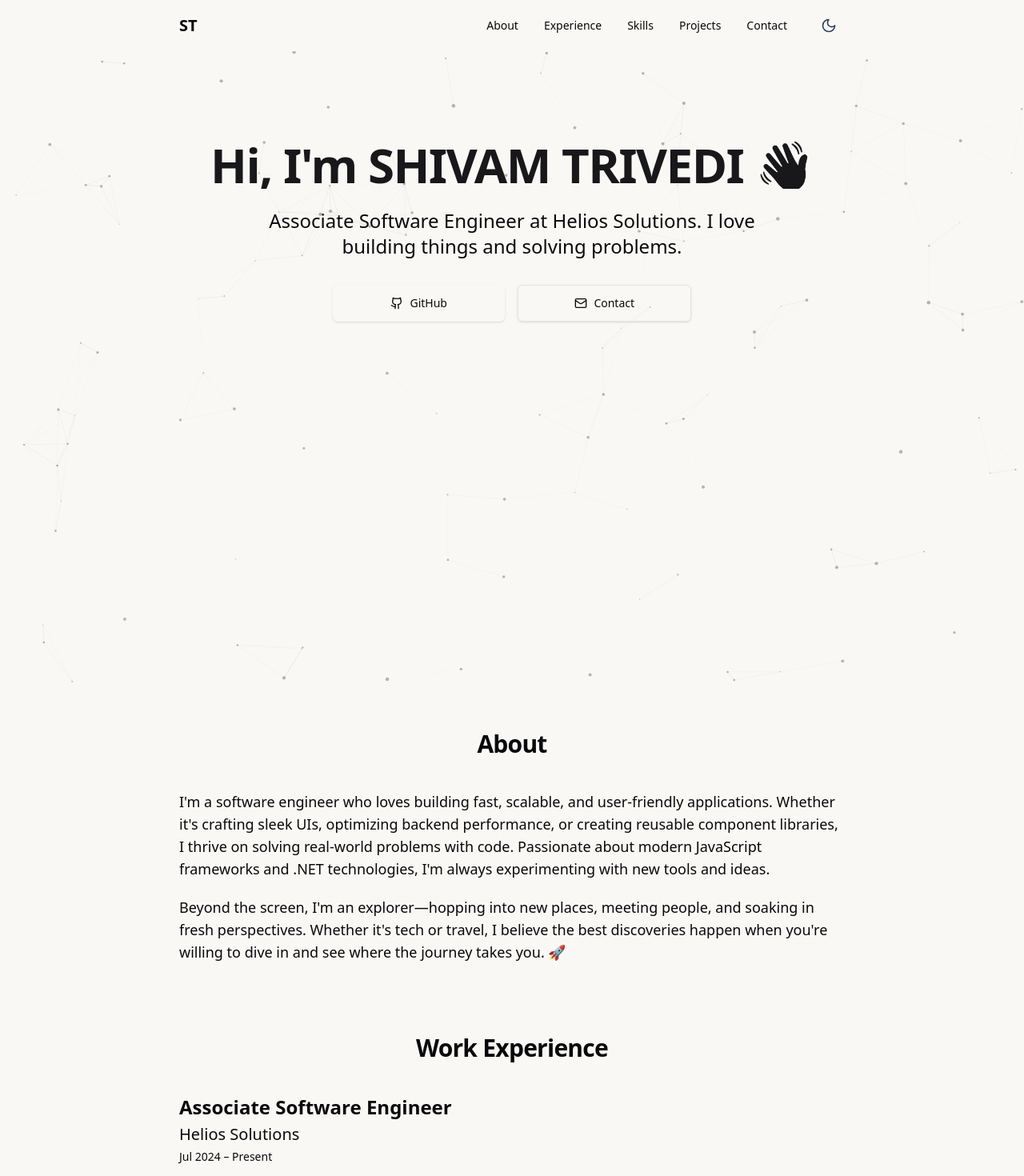
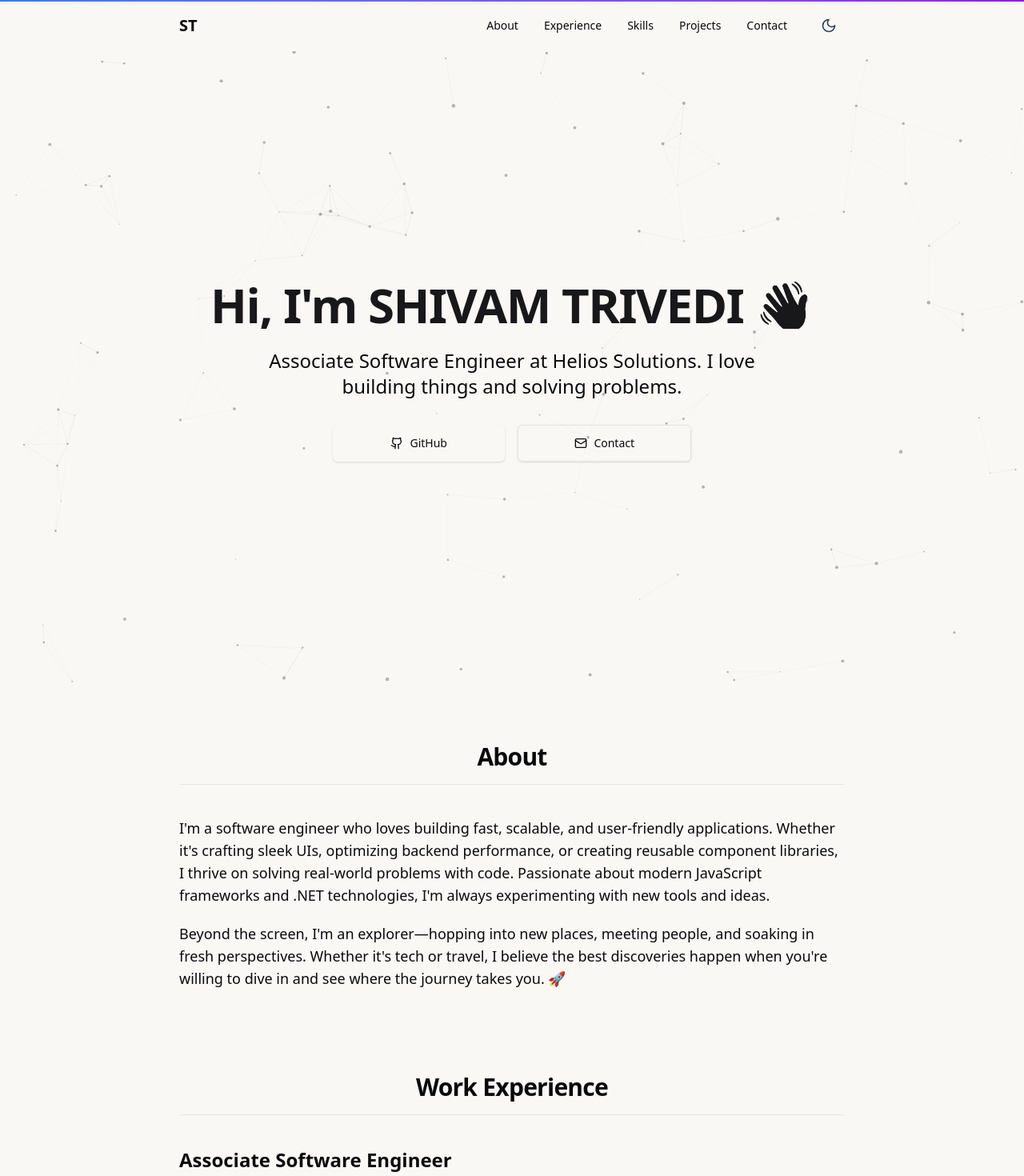
Before and after one commit to Shivam1303/portfolio, a Next.js app: page / in a window 1280 px wide. Shown: the top 1470 px of the page at 80% size. Built offline with nearby package versions, Linux system fonts and the light colour scheme.

Commit message:
Changes in scroll animations and progress bar

```diff
--- a/src/app/layout.tsx
+++ b/src/app/layout.tsx
@@ -2,6 +2,7 @@ import type { Metadata } from "next";
 import { Geist, Geist_Mono } from "next/font/google";
 import "./globals.css";
 import { ThemeProvider } from "@/components/theme-provider";
+import { ScrollProgress } from "@/components/scroll-progress";
 
 const geistSans = Geist({
   variable: "--font-geist-sans",
@@ -26,7 +27,7 @@ export default function RootLayout({
   return (
     <html lang="en" suppressHydrationWarning>
       <body
-        className={`${geistSans.variable} ${geistMono.variable} antialiased`}
+        className={`${geistSans.variable} ${geistMono.variable} antialiased overflow-x-hidden`}
       >
         <ThemeProvider
           attribute="class"
@@ -34,6 +35,7 @@ export default function RootLayout({
           enableSystem
           disableTransitionOnChange
         >
+          <ScrollProgress />
           {children}
         </ThemeProvider>
       </body>
--- a/src/app/page.tsx
+++ b/src/app/page.tsx
@@ -6,19 +6,37 @@ import { SkillsSection } from "@/components/skills-section";
 import { ProjectsSection } from "@/components/projects-section";
 import { OpenSourceSection } from "@/components/open-source-section";
 import { Footer } from "@/components/footer";
+import { ScrollAnimation } from "@/components/ui/scroll-animation";
+import { fadeInUp, fadeInLeft, fadeInRight, zoomIn } from "@/components/ui/animation-variants";
 
 export default function Home() {
   return (
     <div className="flex min-h-screen flex-col">
       <Header />
-      <main className="flex flex-col gap-12 py-16">
+      <main className="flex flex-col gap-16 py-16">
         <HeroSection />
-        <AboutSection />
+
+        <ScrollAnimation variants={fadeInUp}>
+          <AboutSection />
+        </ScrollAnimation>
+
         {/* <EducationSection /> */}
-        <ExperienceSection />
-        <SkillsSection />
-        <ProjectsSection />
-        <OpenSourceSection />
+
+        <ScrollAnimation variants={fadeInUp}>
+          <ExperienceSection />
+        </ScrollAnimation>
+
+        <ScrollAnimation variants={fadeInUp}>
+          <SkillsSection />
+        </ScrollAnimation>
+
+        <ScrollAnimation variants={fadeInUp}>
+          <ProjectsSection />
+        </ScrollAnimation>
+
+        <ScrollAnimation variants={fadeInUp}>
+          <OpenSourceSection />
+        </ScrollAnimation>
       </main>
       <Footer />
     </div>
--- a/src/components/about-section.tsx
+++ b/src/components/about-section.tsx
@@ -9,7 +9,7 @@ export function AboutSection() {
     return (
         <section id="about" className="">
             <div className="layout-wrapper" ref={containerRef}>
-                <h2 className="text-3xl font-bold tracking-tight mb-10 text-center">
+                <h2 className="w-full border-b pb-4 text-3xl font-bold tracking-tight mb-10 text-center">
                     About
                 </h2>
 
--- a/src/components/education-section.tsx
+++ b/src/components/education-section.tsx
@@ -9,7 +9,7 @@ export function EducationSection() {
     return (
         <section id="education" className="bg-accent/10">
             <div className="layout-wrapper" ref={containerRef}>
-                <h2 className="text-3xl font-bold tracking-tight mb-12 text-center">
+                <h2 className="text-3xl w-full border-b pb-4 font-bold tracking-tight mb-12 text-center">
                     Education
                 </h2>
 
--- a/src/components/experience-section.tsx
+++ b/src/components/experience-section.tsx
@@ -9,7 +9,7 @@ export function ExperienceSection() {
     return (
         <section id="experience" className="">
             <div className="layout-wrapper" ref={containerRef}>
-                <h2 className="text-3xl font-bold tracking-tight mb-10 text-center">
+                <h2 className="w-full border-b pb-4 text-3xl font-bold tracking-tight mb-10 text-center">
                     Work Experience
                 </h2>
 
--- a/src/components/hero-section.tsx
+++ b/src/components/hero-section.tsx
@@ -3,15 +3,27 @@
 import { profileData } from "@/data/profile";
 import Link from "next/link";
 import { Github, Mail } from "lucide-react";
-import { useRef } from "react";
+import { useRef, useEffect } from "react";
 import { Particles } from "./ui/particles";
+import { motion, useScroll, useTransform } from "framer-motion";
 
 export function HeroSection() {
     const containerRef = useRef<HTMLDivElement>(null);
+    const { scrollY } = useScroll();
+
+    // Parallax effects
+    const titleY = useTransform(scrollY, [0, 500], [0, 100]);
+    const descriptionY = useTransform(scrollY, [0, 500], [0, 150]);
+    const buttonsY = useTransform(scrollY, [0, 500], [0, 200]);
+    const opacity = useTransform(scrollY, [0, 300], [1, 0]);
+
+    // Particles parallax
+    const particlesY = useTransform(scrollY, [0, 500], [0, 150]);
 
     return (
-        <section className="py-20 md:py-28 lg:h-[100vh] relative overflow-hidden">
-            {/* Particles background */}
+        <section className="py-20 md:py-28 lg:h-[100vh] relative overflow-hidden flex flex-col justify-center">
+            {/* Particles background with parallax */}
+            <motion.div style={{ y: particlesY }}>
                 <Particles
                     className="z-0"
                     quantity={120}
@@ -27,18 +39,28 @@ export function HeroSection() {
                     minSpeed={0.05}
                     maxSpeed={0.2}
                 />
+            </motion.div>
 
             <div className="layout-wrapper relative z-10" ref={containerRef}>
                 <div className="flex flex-col items-center text-center">
-                    <h1 className="text-4xl md:text-6xl font-bold tracking-tight mb-6 gradient-text">
+                    <motion.h1
+                        className="text-4xl md:text-6xl font-bold tracking-tight mb-6 gradient-text"
+                        style={{ y: titleY, opacity }}
+                    >
                         Hi, I&apos;m {profileData.name} 👋
-                    </h1>
+                    </motion.h1>
 
-                    <p className="text-xl md:text-2xl text-muted-foreground mb-8 max-w-2xl">
+                    <motion.p
+                        className="text-xl md:text-2xl text-muted-foreground mb-8 max-w-2xl"
+                        style={{ y: descriptionY, opacity }}
+                    >
                         Associate Software Engineer at {profileData.workExperience[0].company}. I love building things and solving problems.
-                    </p>
+                    </motion.p>
 
-                    <div className="flex flex-col sm:flex-row gap-4 w-full max-w-xs sm:max-w-md justify-center">
+                    <motion.div
+                        className="flex flex-col sm:flex-row gap-4 w-full max-w-xs sm:max-w-md justify-center"
+                        style={{ y: buttonsY, opacity }}
+                    >
                         {profileData.links.github && (
                             <Link
                                 href={profileData.links.github}
@@ -58,7 +80,7 @@ export function HeroSection() {
                             <Mail className="mr-2 h-4 w-4" />
                             Contact
                         </Link>
-                    </div>
+                    </motion.div>
                 </div>
             </div>
         </section>
--- a/src/components/open-source-section.tsx
+++ b/src/components/open-source-section.tsx
@@ -16,7 +16,7 @@ export function OpenSourceSection() {
     return (
         <section id="open-source" className="">
             <div className="layout-wrapper" ref={containerRef}>
-                <h2 className="text-3xl font-bold tracking-tight mb-10 text-center">
+                <h2 className="w-full border-b pb-4 text-3xl font-bold tracking-tight mb-10 text-center">
                     Open Source Contributions
                 </h2>
 
--- a/src/components/projects-section.tsx
+++ b/src/components/projects-section.tsx
@@ -11,7 +11,7 @@ export function ProjectsSection() {
     return (
         <section id="projects" className="">
             <div className="layout-wrapper" ref={containerRef}>
-                <h2 className="text-3xl font-bold tracking-tight mb-4 text-center">
+                <h2 className="w-full border-b pb-4 text-3xl font-bold tracking-tight mb-4 text-center">
                     My Projects
                 </h2>
                 <p className="text-lg text-muted-foreground mb-10 text-center max-w-2xl mx-auto">
--- /dev/null
+++ b/src/components/scroll-progress.tsx
@@ -0,0 +1,18 @@
+"use client";
+
+import { motion, useScroll } from "framer-motion";
+
+export function ScrollProgress() {
+    const { scrollYProgress } = useScroll();
+
+    return (
+        <motion.div
+            className="fixed top-0 left-0 right-0 h-0.5 bg-gradient-to-r from-blue-500 to-purple-600 z-[9999]"
+            style={{
+                scaleX: scrollYProgress,
+                transformOrigin: "0%",
+                boxShadow: "0 1px 4px rgba(0, 0, 0, 0.1)"
+            }}
+        />
+    );
+}
--- a/src/components/skills-section.tsx
+++ b/src/components/skills-section.tsx
@@ -33,7 +33,7 @@ export function SkillsSection() {
     return (
         <section id="skills" className="">
             <div className="layout-wrapper" ref={containerRef}>
-                <h2 className="reveal-item text-3xl font-bold tracking-tight mb-12 text-center">
+                <h2 className="w-full border-b pb-4 text-3xl font-bold tracking-tight mb-12 text-center">
                     Skills
                 </h2>
 
@@ -41,7 +41,7 @@ export function SkillsSection() {
                     {profileData.skills.map((skillCategory, index) => (
                         <div
                             key={index}
-                            className={`reveal-item ${index === 0 ? "" : "reveal-delay-" + index} rounded-lg py-4`}
+                            className="rounded-lg py-4"
                         >
                             <h3 className="text-2xl font-semibold mb-6">{skillCategory.category}</h3>
                             <div className="flex flex-wrap gap-3">
--- /dev/null
+++ b/src/components/ui/animation-variants.ts
@@ -0,0 +1,64 @@
+import { Variant } from "framer-motion";
+
+export const fadeIn = {
+    hidden: { opacity: 0 },
+    visible: {
+        opacity: 1,
+        transition: { duration: 0.6 }
+    }
+};
+
+export const fadeInUp = {
+    hidden: { opacity: 0, y: 50 },
+    visible: {
+        opacity: 1,
+        y: 0,
+        transition: { duration: 0.6, ease: "easeOut" }
+    }
+};
+
+export const fadeInDown = {
+    hidden: { opacity: 0, y: -50 },
+    visible: {
+        opacity: 1,
+        y: 0,
+        transition: { duration: 0.6, ease: "easeOut" }
+    }
+};
+
+export const fadeInLeft = {
+    hidden: { opacity: 0, x: -50 },
+    visible: {
+        opacity: 1,
+        x: 0,
+        transition: { duration: 0.6, ease: "easeOut" }
+    }
+};
+
+export const fadeInRight = {
+    hidden: { opacity: 0, x: 50 },
+    visible: {
+        opacity: 1,
+        x: 0,
+        transition: { duration: 0.6, ease: "easeOut" }
+    }
+};
+
+export const zoomIn = {
+    hidden: { opacity: 0, scale: 0.9 },
+    visible: {
+        opacity: 1,
+        scale: 1,
+        transition: { duration: 0.5, ease: "easeOut" }
+    }
+};
+
+export const staggerContainer = (staggerChildren: number, delayChildren: number = 0) => ({
+    hidden: {},
+    visible: {
+        transition: {
+            staggerChildren,
+            delayChildren
+        }
+    }
+});
--- /dev/null
+++ b/src/components/ui/scroll-animation.tsx
@@ -0,0 +1,78 @@
+"use client";
+
+import { motion, useInView, useAnimation, Variant } from "framer-motion";
+import { useEffect, useRef, ReactNode } from "react";
+
+type ScrollAnimationProps = {
+    children: ReactNode;
+    variants?: {
+        hidden: Variant;
+        visible: Variant;
+    };
+    className?: string;
+    viewportAmount?: number;
+    delay?: number;
+};
+
+const defaultVariants = {
+    hidden: { opacity: 0, y: 50 },
+    visible: {
+        opacity: 1,
+        y: 0,
+        transition: {
+            duration: 0.6,
+            ease: "easeOut"
+        }
+    }
+};
+
+export function ScrollAnimation({
+    children,
+    variants = defaultVariants,
+    className = "",
+    viewportAmount = 0.2,
+    delay = 0
+}: ScrollAnimationProps) {
+    const controls = useAnimation();
+    const ref = useRef<HTMLDivElement>(null);
+    const isInView = useInView(ref, { amount: viewportAmount, once: true });
+
+    useEffect(() => {
+        if (isInView) {
+            controls.start("visible");
+        }
+    }, [isInView, controls]);
+
+    return (
+        <motion.div
+            ref={ref}
+            initial="hidden"
+            animate={controls}
+            variants={variants}
+            className={className}
+            style={{ willChange: "opacity, transform" }}
+            transition={{ delay }}
+        >
+            {children}
+        </motion.div>
+    );
+}
+
+export function StaggeredScrollAnimation({
+    children,
+    staggerDelay = 0.1,
+    ...props
+}: ScrollAnimationProps & { staggerDelay?: number; }) {
+    return (
+        <>
+            {Array.isArray(children) ?
+                children.map((child, index) => (
+                    <ScrollAnimation key={index} delay={index * staggerDelay} {...props}>
+                        {child}
+                    </ScrollAnimation>
+                )) :
+                <ScrollAnimation {...props}>{children}</ScrollAnimation>
+            }
+        </>
+    );
+}
```
Lines whose indentation alone changed are shown as unchanged.
